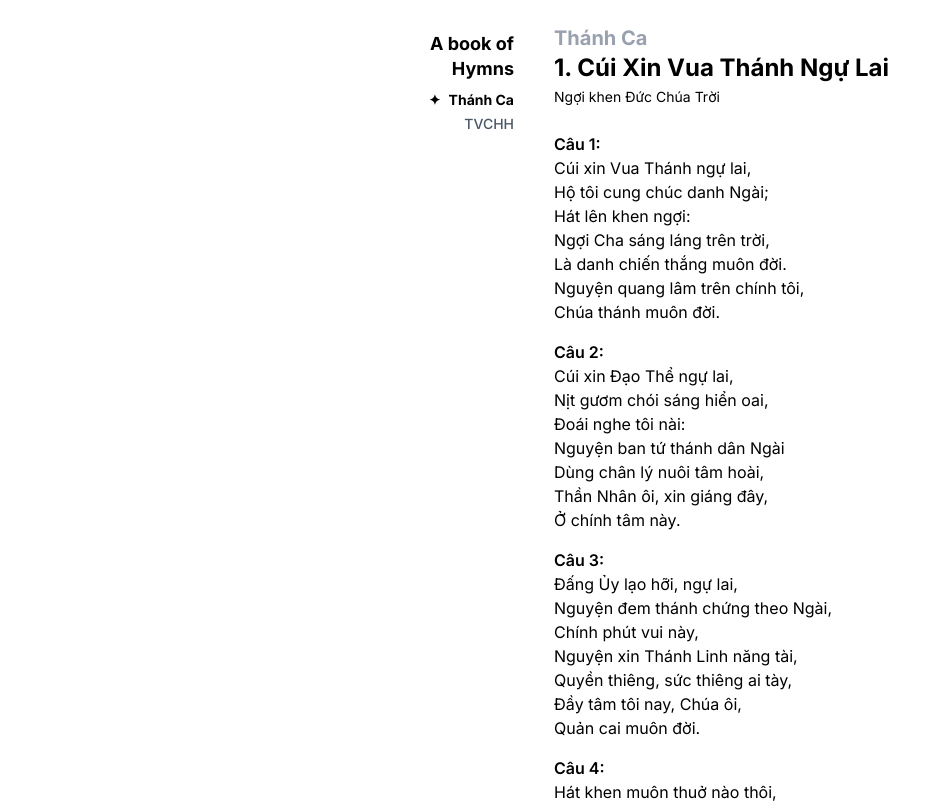
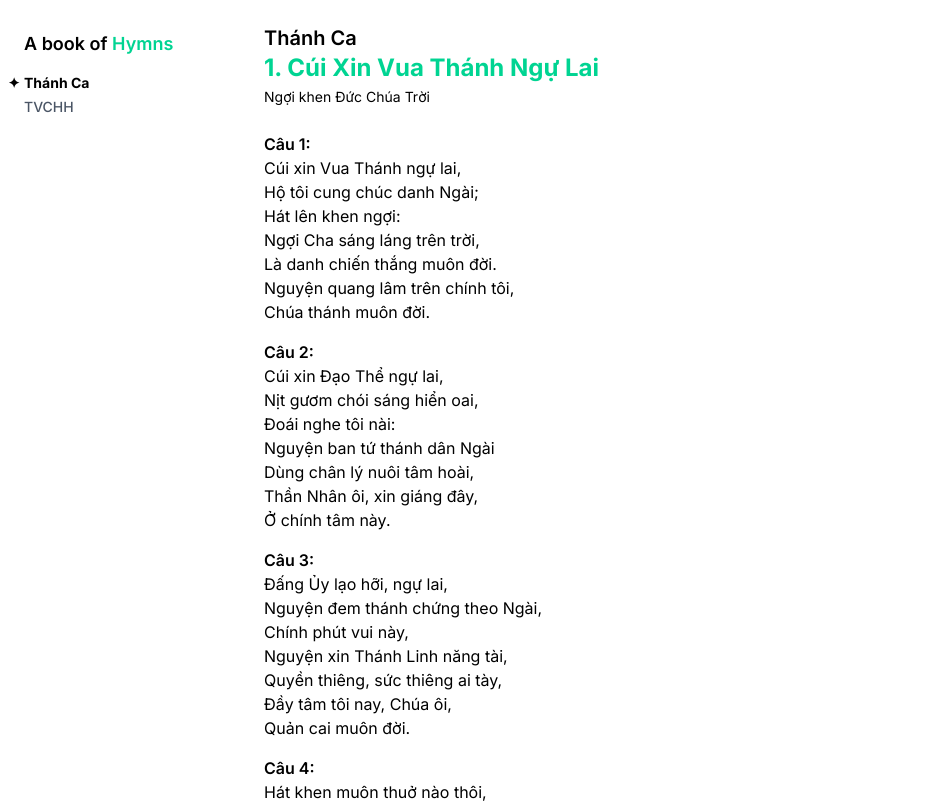
Before and after one commit to tatthien/hymnal-v2, a Next.js app: page /hymns/1-cui-xin-vua-thanh-ngu-lai in a window 1280 px wide. Shown: the top 803 px of the page, without its empty margins (0-940 px from the left). Built offline with nearby package versions, Linux system fonts and the light colour scheme.

Commit message:
style: update UI

```diff
--- a/app/hymns/[slug]/page.tsx
+++ b/app/hymns/[slug]/page.tsx
@@ -5,16 +5,19 @@ import Link from "next/link"
 
 type Params = Promise<{ slug: string }>
 
+const COLLECTION = 'hymns'
+const COLLECTION_TITLE = 'Thánh Ca'
+
 export default async function HymnPage({ params }: { params: Params }) {
   const { slug } = await params
-  const filename = `./public/hymns/${slug}.md`
+  const filename = `./public/${COLLECTION}/${slug}.md`
   const fileContent = await readFile(filename, { encoding: 'utf-8' })
   const { content, data } = matter(fileContent)
 
   return (
     <article className="hymn-details">
-      <div className="text-xl font-bold text-gray-400">Thánh Ca</div>
-      <h1 className='text-2xl font-bold'>{data.name}</h1>
+      <div className="text-xl font-semibold">{COLLECTION_TITLE}</div>
+      <h1 className='text-2xl font-bold text-emerald-400'>{data.name}</h1>
       <div className="mb-6">
         <Link href='#' className="text-sm">
           {data.category}
@@ -26,18 +29,17 @@ export default async function HymnPage({ params }: { params: Params }) {
 }
 
 export async function generateStaticParams() {
-  const hymns = await getSongs('hymns')
-
+  const hymns = await getSongs(COLLECTION)
   return hymns.map((hymn) => ({ slug: hymn.slug }))
 }
 
 export async function generateMetadata({ params }: { params: Params }) {
   const { slug } = await params
-  const filename = `./public/hymns/${slug}.md`
+  const filename = `./public/${COLLECTION}/${slug}.md`
   const fileContent = await readFile(filename, { encoding: 'utf-8' })
   const { data } = matter(fileContent)
 
   return {
-    title: `Thánh Ca ${data.name}`,
+    title: `${COLLECTION_TITLE} ${data.name}`,
   }
 }
--- a/app/hymns/page.tsx
+++ b/app/hymns/page.tsx
@@ -1,15 +1,18 @@
 import Link from "next/link"
 import { getSongs } from "../hymns"
 
+const COLLECTION = 'hymns'
+const COLLECTION_TITLE = 'Thánh Ca'
+
 export default async function HymnsPage() {
-  const hymns = await getSongs('hymns')
+  const hymns = await getSongs(COLLECTION)
 
   return (
     <div>
       {hymns.map((hymn) => (
         <Link
           key={hymn.slug}
-          href={`/hymns/${hymn.slug}`}
+          href={`/${COLLECTION}/${hymn.slug}`}
           prefetch={true}
           className="hover:underline"
         >
@@ -23,5 +26,5 @@ export default async function HymnsPage() {
 }
 
 export const metadata = {
-  title: 'Thánh Ca',
+  title: COLLECTION_TITLE,
 }
--- a/app/layout.tsx
+++ b/app/layout.tsx
@@ -27,15 +27,15 @@ export default function RootLayout({
       <body
         className={[
           sans.className,
-          'antialiased leading-normal max-w-[600px] p-6 mx-auto'
+          'antialiased leading-normal p-4 md:p-6'
         ].join(' ')}
       >
         <div className="flex flex-col md:flex-row gap-10">
-          <div className="bg-white py-2 w-full md:w-[150px] shrink-0 flex flex-col gap-0 md:gap-2 sticky top-0 md:top-4 self-start">
-            <Link href='/' className="font-bold text-lg leading-snug text-left md:text-right">A book of Hymns</Link>
+          <div className="bg-white py-2 w-full md:w-[200px] shrink-0 flex flex-col gap-1 md:gap-4 sticky top-0 md:top-4 self-start">
+            <Link href='/' className="font-semibold text-lg leading-snug">A book of <span className="text-emerald-400">Hymns</span></Link>
             <HeaderLink />
           </div>
-          <main>
+          <main className="flex-1">
             {children}
           </main>
         </div>
--- /dev/null
+++ b/app/not-found.tsx
@@ -0,0 +1,5 @@
+export default function NotFound() {
+  return (
+    <h1>Không tìm thấy nội dung</h1>
+  )
+}
--- a/app/tvchh/[slug]/page.tsx
+++ b/app/tvchh/[slug]/page.tsx
@@ -5,16 +5,19 @@ import Link from "next/link"
 
 type Params = Promise<{ slug: string }>
 
+const COLLECTION = 'tvchh'
+const COLLECTION_TITLE = 'Tôn Vinh Chúa Hằng Hữu'
+
 export default async function HymnPage({ params }: { params: Params }) {
   const { slug } = await params
-  const filename = `./public/tvchh/${slug}.md`
+  const filename = `./public/${COLLECTION}/${slug}.md`
   const fileContent = await readFile(filename, { encoding: 'utf-8' })
   const { content, data } = matter(fileContent)
 
   return (
     <article className="hymn-details">
-      <div className="text-xl font-bold text-gray-400">Tôn Vinh Chúa Hằng Hữu</div>
-      <h1 className='text-2xl font-bold'>{data.name}</h1>
+      <div className="text-xl font-semibold">{COLLECTION_TITLE}</div>
+      <h1 className='text-2xl font-bold text-emerald-400'>{data.name}</h1>
       <div className="mb-6">
         <Link href='#' className="text-sm">
           {data.category}
@@ -26,18 +29,18 @@ export default async function HymnPage({ params }: { params: Params }) {
 }
 
 export async function generateStaticParams() {
-  const hymns = await getSongs('tvchh')
+  const hymns = await getSongs(COLLECTION)
 
   return hymns.map((hymn) => ({ slug: hymn.slug }))
 }
 
 export async function generateMetadata({ params }: { params: Params }) {
   const { slug } = await params
-  const filename = `./public/tvchh/${slug}.md`
+  const filename = `./public/${COLLECTION}/${slug}.md`
   const fileContent = await readFile(filename, { encoding: 'utf-8' })
   const { data } = matter(fileContent)
 
   return {
-    title: `Tôn Vinh Chúa Hằng Hữu ${data.name}`,
+    title: `${COLLECTION_TITLE} ${data.name}`,
   }
 }
--- a/app/tvchh/page.tsx
+++ b/app/tvchh/page.tsx
@@ -1,15 +1,18 @@
 import Link from "next/link"
 import { getSongs } from "../hymns"
 
+const COLLECTION = 'tvchh'
+const COLLECTION_TITLE = 'Tôn Vinh Chúa Hằng Hữu'
+
 export default async function HymnsPage() {
-  const hymns = await getSongs('tvchh')
+  const hymns = await getSongs(COLLECTION)
 
   return (
     <div>
       {hymns.map((hymn) => (
         <Link
           key={hymn.slug}
-          href={`/tvchh/${hymn.slug}`}
+          href={`/${COLLECTION}/${hymn.slug}`}
           prefetch={true}
           className="hover:underline"
         >
@@ -23,5 +26,5 @@ export default async function HymnsPage() {
 }
 
 export const metadata = {
-  title: 'Tôn Vinh Chúa Hằng Hữu',
+  title: COLLECTION_TITLE,
 }
--- a/components/HeaderLink.tsx
+++ b/components/HeaderLink.tsx
@@ -29,10 +29,10 @@ export function HeaderLink() {
             isActive(href)
               ? 'font-bold text-black'
               : 'font-medium text-gray-600 hover:underline',
-            'relative text-sm text-right hover:text-black'
+            'relative text-sm hover:text-black'
           ].join(' ')
         }>
-          {isActive(href) && <span className="hidden md:inline pr-2">✦</span>}
+          {isActive(href) && <span className="hidden md:inline absolute -left-4 pr-2">✦</span>}
           {title}
         </Link>
       ))}
```
